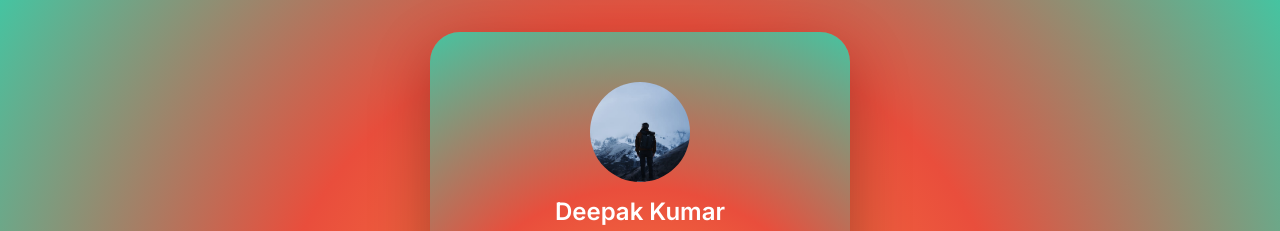
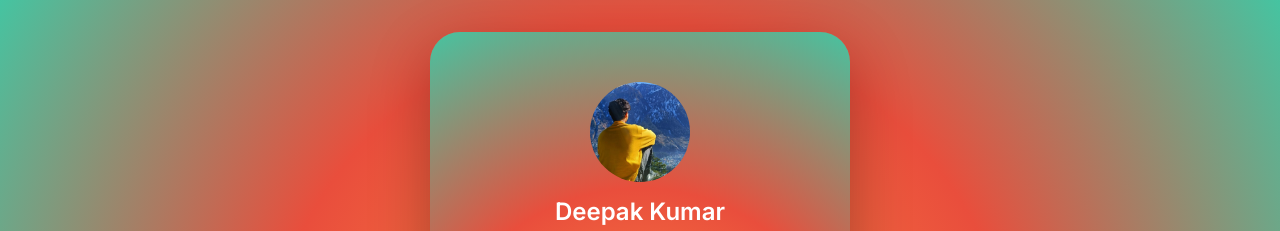
Before and after one commit to deepaktecz/deepak, a plain HTML site: page index.html in a window 1280 px wide. Shown: the top 231 px of the page. Drawn offline with Linux system fonts and the light colour scheme.

Commit message:
Fifth Commit

```diff
--- a/index.html
+++ b/index.html
@@ -19,7 +19,7 @@
 <div class="wrapper">
 
   <div class="profile">
-    <img src="src/profile.jpg" alt="Profile Picture" class="profile-pic">
+    <img src="src/1000011979.jpg" alt="Profile Picture" class="profile-pic">
     <h1>Deepak Kumar</h1>
 
     <!-- ✅ UPDATED BIO -->
```
Also changed, not shown: src/1000011979.jpg (added).
